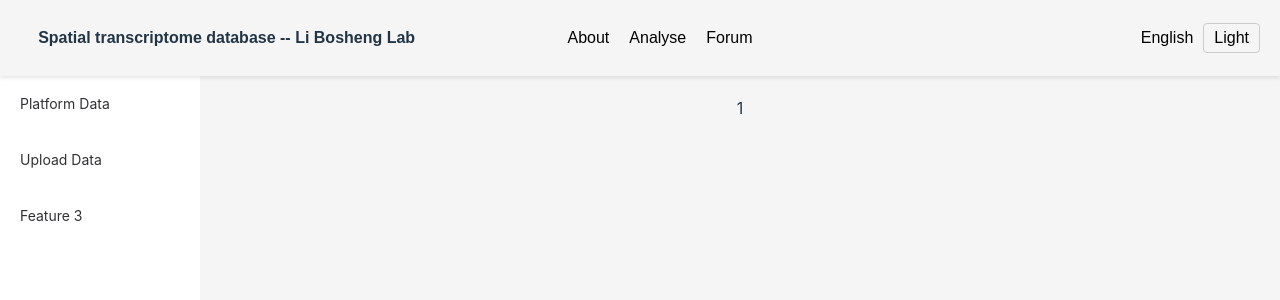
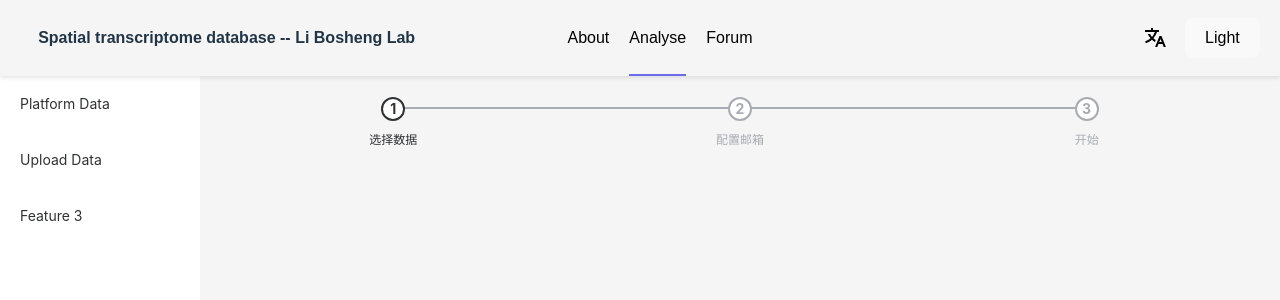
Before and after one commit to SuLea-IT/PM-System-Beta-Front, a Vue app: page /analyse in a window 1280 px wide. Shown: the top 300 px of the page. Built offline with nearby package versions, Linux system fonts and the light colour scheme.

Commit message:
add Steps

```diff
--- a/package.json
+++ b/package.json
@@ -9,9 +9,11 @@
     "preview": "vite preview"
   },
   "dependencies": {
+    "@element-plus/icons-vue": "^2.3.1",
     "axios": "^1.7.3",
     "element-plus": "^2.7.8",
     "vue": "^3.4.37",
+    "vue-i18n": "^10.0.0-beta.5",
     "vue-router": "^4.4.3"
   },
   "devDependencies": {
--- a/src/components/Navbar.vue
+++ b/src/components/Navbar.vue
@@ -1,26 +1,83 @@
 <template>
   <nav class="navbar">
     <div class="navbar-left">
-      <span class="navbar-title"
-        >Spatial transcriptome database -- Li Bosheng Lab</span
-      >
+      <span class="navbar-title">{{ $t("title") }}</span>
     </div>
     <div class="navbar-center">
       <ul class="navbar-menu">
-        <li><router-link to="/about">About</router-link></li>
-        <li><router-link to="/analyse">Analyse</router-link></li>
-        <li><router-link to="/forum">Forum</router-link></li>
+        <li>
+          <router-link to="/about">{{ $t("about") }}</router-link>
+        </li>
+        <li>
+          <router-link to="/analyse">{{ $t("analyse") }}</router-link>
+        </li>
+        <li>
+          <router-link to="/forum">{{ $t("forum") }}</router-link>
+        </li>
       </ul>
     </div>
     <div class="navbar-right">
-      <a href="#english" class="navbar-link">English</a>
-      <button class="navbar-button">Light</button>
+      <el-popover
+        v-model:visible="popoverVisible"
+        placement="bottom"
+        width="60"
+        trigger="click"
+      >
+        <template #reference>
+          <div class="language-selector">
+            <img src="../assets/language.svg" class="language-icon" />
+          </div>
+        </template>
+        <div class="language-options">
+          <div
+            v-for="lang in languages"
+            :key="lang.value"
+            :class="{ 'active-language': localeLabel == lang.label }"
+            @click="changeLanguage(lang.value)"
+          >
+            {{ lang.label }}
+          </div>
+        </div>
+      </el-popover>
+      <button class="navbar-button">{{ $t("light") }}</button>
     </div>
   </nav>
 </template>
 
 <script setup>
-// 这里可以加入一些你需要的逻辑，比如切换主题的功能
+import { useI18n } from "vue-i18n";
+import { ref, watchEffect } from "vue";
+
+// 获取当前语言和切换语言的方法
+const { locale } = useI18n();
+
+// 定义语言选项
+const languages = [
+  { label: "English", value: "en" },
+  { label: "中文", value: "zh" },
+];
+
+// 获取当前语言的显示文本
+const localeLabel = ref(
+  languages.find((lang) => lang.value === locale.value)?.label
+);
+
+// 控制弹出框的显示状态
+const popoverVisible = ref(false);
+
+// 监听 locale 的变化，以便在渲染时正确显示当前语言
+watchEffect(() => {
+  localeLabel.value = languages.find(
+    (lang) => lang.value === locale.value
+  )?.label;
+});
+
+// 切换语言的方法
+const changeLanguage = (newLocale) => {
+  locale.value = newLocale;
+  console.log(locale.value);
+  popoverVisible.value = false; // 选择完语言后关闭弹出框
+};
 </script>
 
 <style scoped>
@@ -35,8 +92,7 @@
   font-family: Arial, sans-serif;
   position: relative;
   box-shadow: 0 2px 4px rgba(0, 0, 0, 0.1);
-
-  z-index: 1000; /* 增加导航条的z-index */
+  z-index: 1000;
 }
 
 .navbar-left {
@@ -60,10 +116,29 @@
   gap: 20px;
 }
 
+.navbar-menu li {
+  position: relative;
+}
+
 .navbar-menu li a {
   text-decoration: none;
   color: black;
   font-weight: 500;
+  padding: 10px 0;
+  position: relative;
+}
+
+.navbar-menu li a.router-link-active::after {
+  content: "";
+  position: absolute;
+  bottom: -20px;
+  left: 0;
+  right: 0;
+  height: 2px;
+  background-color: rgb(108, 108, 235);
+  transform: scaleX(1);
+  transition: all 0.3s ease;
+  width: 100%;
 }
 
 .navbar-right {
@@ -74,20 +149,38 @@
   gap: 10px;
 }
 
-.navbar-link {
-  text-decoration: none;
-  color: black;
+.language-selector {
+  display: flex;
+  align-items: center;
+  cursor: pointer;
 }
 
-.navbar-button {
-  background-color: #f5f5f5;
-  border: 1px solid #ccc;
+.language-icon {
+  width: 24px;
+  height: 24px;
+  margin-right: 8px;
+}
+
+.language-options {
+  display: flex;
+  flex-direction: column;
+  gap: 10px;
+}
+
+.language-options div {
+  cursor: pointer;
   padding: 5px 10px;
-  cursor: pointer;
   border-radius: 4px;
 }
 
-.navbar-button:hover {
-  background-color: #e0e0e0;
+.language-options div:hover {
+  background-color: #f0f0f0;
+}
+
+.active-language {
+  font-weight: bold;
+  color: #545454;
+  background-color: #b6e8ff; /* 突出显示当前语言 */
+  border-radius: 4px;
 }
 </style>
--- /dev/null
+++ b/src/i18n/i18n.js
@@ -0,0 +1,28 @@
+import { createI18n } from 'vue-i18n'
+
+const messages = {
+    en: {
+        title: 'Spatial transcriptome database -- Li Bosheng Lab',
+        about: 'About',
+        analyse: 'Analyse',
+        forum: 'Forum',
+        english: 'English',
+        light: 'Light',
+    },
+    zh: {
+        title: '空间转录组数据库 -- 李博生实验室',
+        about: '关于',
+        analyse: '分析',
+        forum: '论坛',
+        english: '英语',
+        light: '浅色',
+    },
+}
+
+const i18n = createI18n({
+    locale: 'en', // 设置默认语言
+    fallbackLocale: 'en', // 如果找不到对应语言，使用该语言
+    messages,
+})
+
+export default i18n
--- a/src/main.js
+++ b/src/main.js
@@ -1,7 +1,26 @@
 import { createApp } from 'vue'
-import './style.css'
 import App from './App.vue'
 import router from './router'
 import ElementPlus from 'element-plus'
 import 'element-plus/dist/index.css'
-createApp(App).use(router).use(ElementPlus).mount('#app')
+import * as ElementPlusIconsVue from '@element-plus/icons-vue'
+import i18n from './i18n/i18n'
+import './style.css'
+
+// 创建 Vue 应用实例
+const app = createApp(App)
+
+// 注册 Element Plus
+app.use(ElementPlus)
+
+// 注册所有 Element Plus 图标组件
+for (const [key, component] of Object.entries(ElementPlusIconsVue)) {
+    app.component(key, component)
+}
+
+// 注册路由和 i18n
+app.use(router)
+app.use(i18n)
+
+// 挂载应用
+app.mount('#app')
--- a/src/views/Platform.vue
+++ b/src/views/Platform.vue
@@ -1,3 +1,44 @@
 <template>
-  <div>1</div>
+  <!-- <el-card class="steps-card"> -->
+  <el-steps
+    class="custom-steps"
+    :active="currentStep"
+    align-center
+    finish-status="success"
+  >
+    <el-step v-for="(step, index) in steps" :key="index" :title="step.title" />
+  </el-steps>
+  <!-- </el-card> -->
 </template>
+
+<script setup>
+import { ref } from "vue";
+
+const currentStep = ref(0); // 当前激活的步骤
+const steps = [
+  // 步骤数据
+  {
+    title: "选择数据",
+    description: "",
+  },
+  {
+    title: "配置邮箱",
+    description: "",
+  },
+  {
+    title: "开始",
+    description: "",
+  },
+];
+</script>
+
+<style scoped>
+.steps-card {
+  max-width: 500px; /* 设置最大宽度 */
+  margin: auto; /* 居中显示 */
+}
+
+.custom-steps :deep(.el-step__title) {
+  font-size: 12px; /* 设置标题字体大小为12px */
+}
+</style>
```
Also changed, not shown: src/assets/language.svg (added), 1 other file (tests, documents, lock files or other folders).
